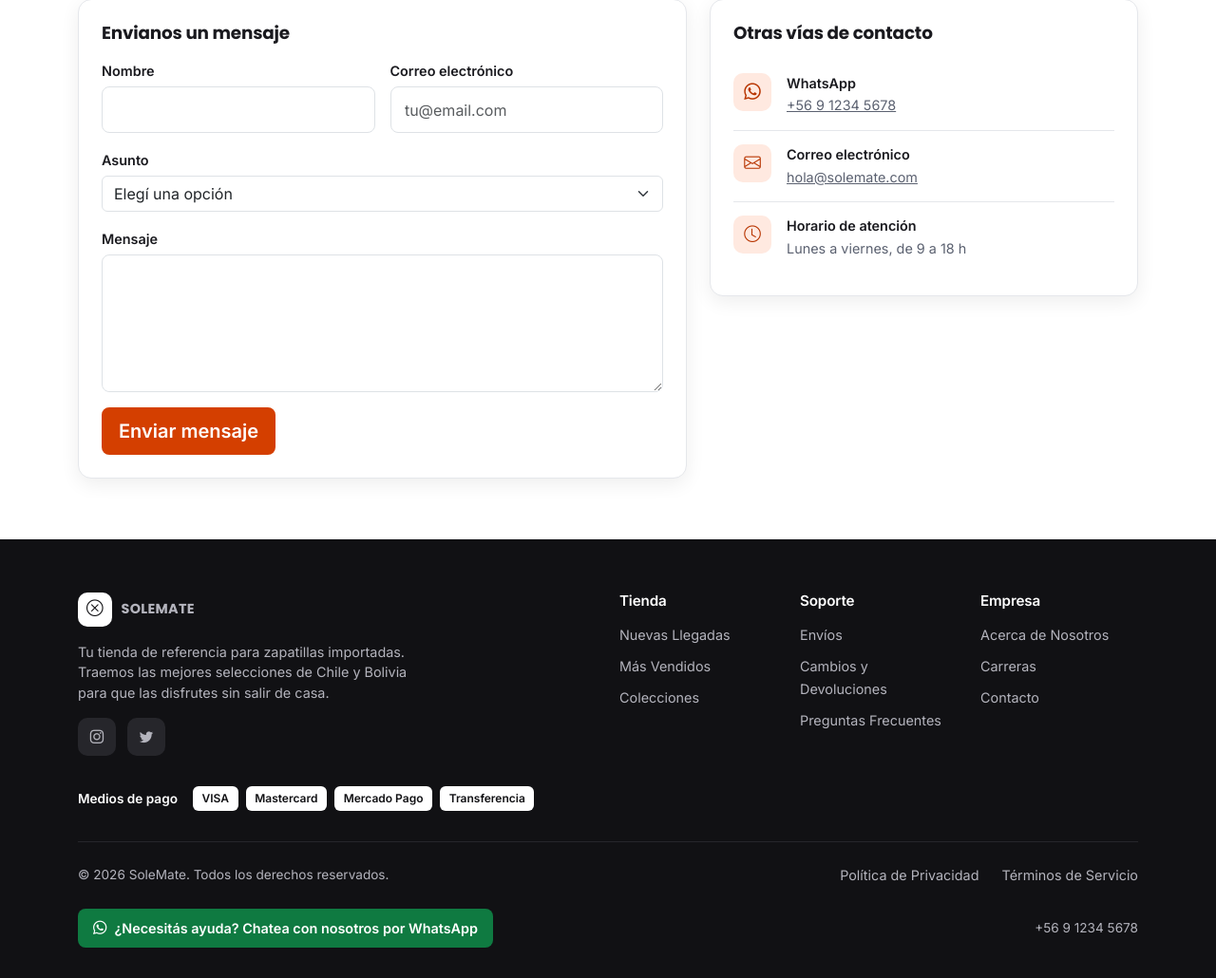
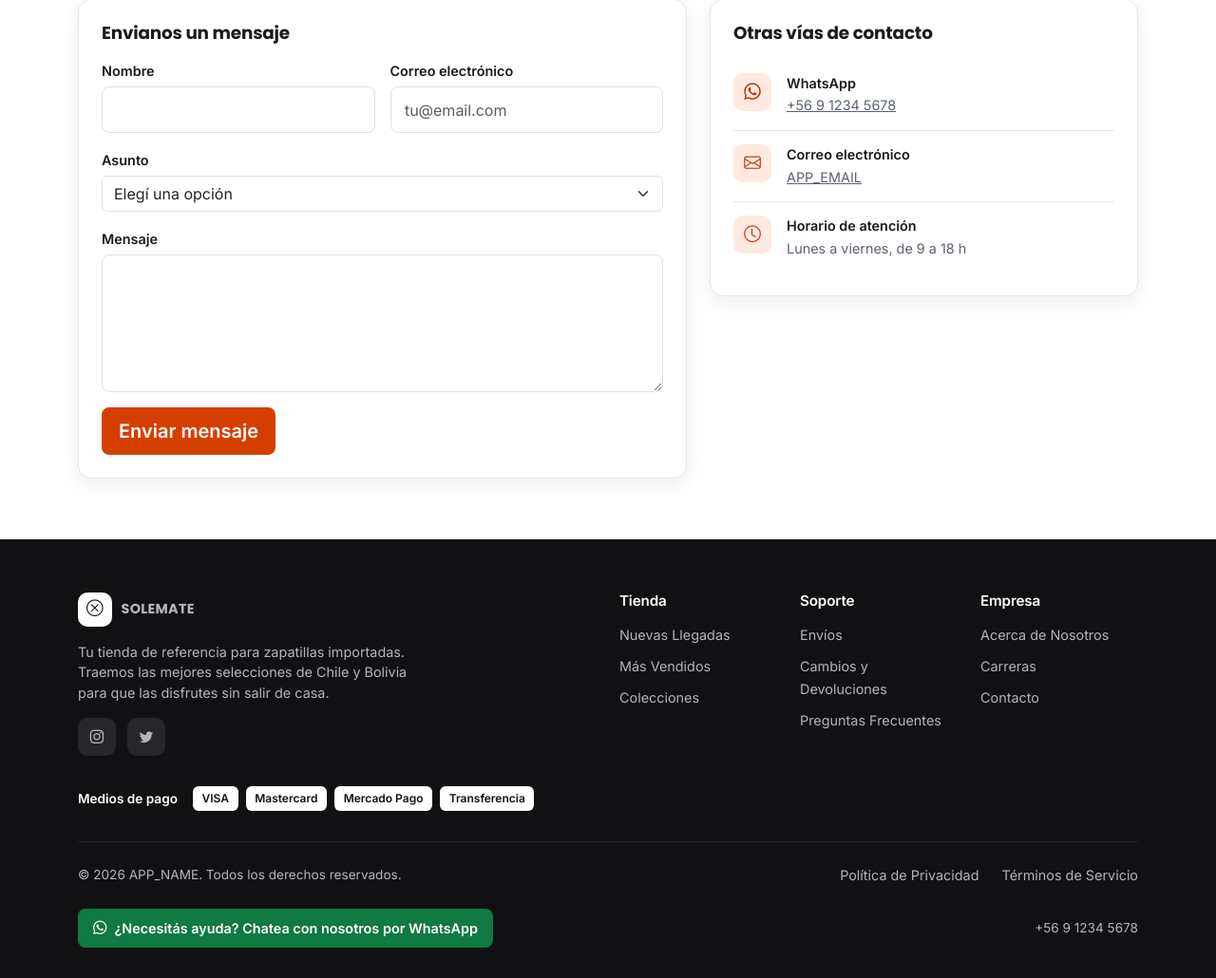
Before and after one commit to albarorodo1234-oss/ecommerce-zapatillas, a PHP site: page /contacto.php in a window 1280 px wide. Shown: the part 234-1264 px from the top of the page at 95% size. Run offline with PHP 8.4, Linux system fonts and the light colour scheme; some libraries are stand-ins or nearby versions.

Commit message:
feat: usa APP_NAME y APP_EMAIL desde variables de entorno

```diff
--- a/contacto.php
+++ b/contacto.php
@@ -99,7 +99,7 @@ require_once 'includes/header.php';
                   ></span>
                   <div>
                     <strong>Correo electrónico</strong>
-                    <a href="mailto:hola@solemate.com">hola@solemate.com</a>
+                    <a href="mailto:<?= htmlspecialchars(APP_EMAIL) ?>"><?= htmlspecialchars(APP_EMAIL) ?></a>
                   </div>
                 </li>
                 <li>
--- a/includes/footer.php
+++ b/includes/footer.php
@@ -71,7 +71,7 @@
         </div>
 
         <div class="footer-bottom">
-          <p>© 2026 SoleMate. Todos los derechos reservados.</p>
+          <p>© 2026 <?= htmlspecialchars(APP_NAME) ?>. Todos los derechos reservados.</p>
           <ul class="legal-links">
             <li><a href="#">Política de Privacidad</a></li>
             <li><a href="#">Términos de Servicio</a></li>
```
